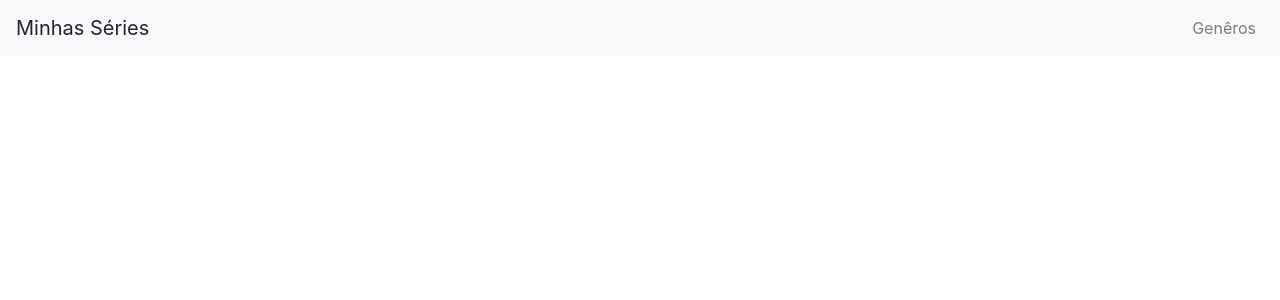
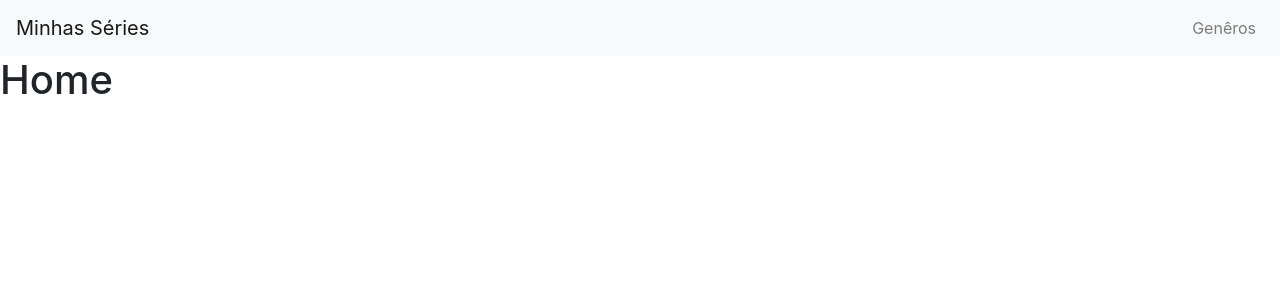
Before and after one commit to yesy12/minhas-series-reactjs, a React (Create React App) app: page / in a window 1280 px wide. Shown: the top 300 px of the page. Built offline with nearby package versions, Linux system fonts and the light colour scheme.

Commit message:
Adicionando Rotas

```diff
--- a/src/App.js
+++ b/src/App.js
@@ -1,11 +1,26 @@
 import React from 'react';
 import Header from './Header'
+import {
+  BrowserRouter as Router, Route
+}from 'react-router-dom'
+
+const Home = () => {
+  return <h1> Home </h1>
+}
+
+const Genres = () =>{
+  return <h1> Genêros </h1>
+}
 
 function App() {
   return (
-    <div className="App">
-      <Header />
-    </div>
+    <Router>
+      <div className="App">
+        <Header />
+        <Route path="/" exact component={Home}/>
+        <Route path="/generos" component={Genres}/>
+      </div>
+    </Router>
   );
 }
 
--- a/src/Header.js
+++ b/src/Header.js
@@ -3,6 +3,7 @@
 	Navbar, NavbarBrand, Collapse,
 	Nav, NavItem, NavLink, NavbarToggler
 } from 'reactstrap'
+import {Link } from 'react-router-dom';
 
 const Header = () => {
 	const [open,setOpen ] = useState(false);
@@ -13,12 +14,12 @@
 
 	return(
 		<Navbar color="light" light expand="md">
-			<NavbarBrand> Minhas Séries </NavbarBrand>
+			<NavbarBrand tag={Link} to="/"> Minhas Séries </NavbarBrand>
 			<NavbarToggler onClick={isOpen}/>
 			<Collapse isOpen={open} navbar>
 					<Nav className="ml-auto" navbar>
 							<NavItem>
-								<NavLink href="/generos"> Genêros </NavLink>
+								<NavLink tag={Link} to="/generos"> Genêros </NavLink>
 							</NavItem>
 					</Nav>
 			</Collapse>
```
